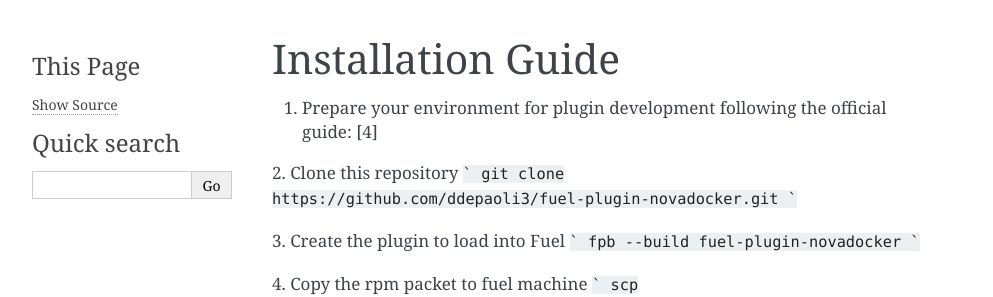
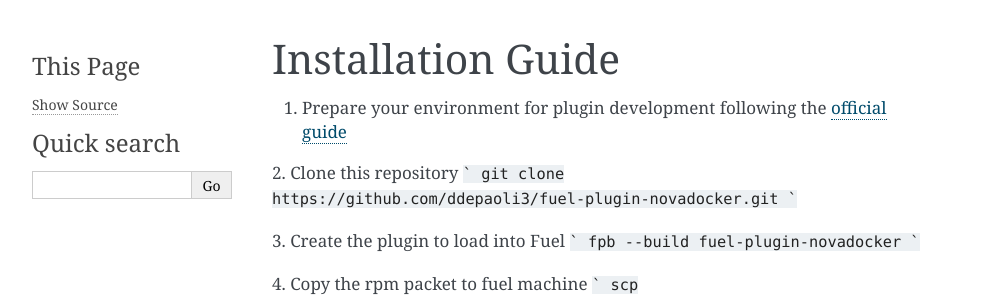
Before and after one commit to alincalinciuc/fuel-plugin-novadocker, a Sphinx documentation site: the page built from doc/source/content/installation.rst, in a window 1280 px wide. Shown: the top 297 px of the page, without its empty margins (148-1141 px from the left). Built offline with Sphinx 7.4.7, drawn with Linux system fonts in a browser that asks for light colours.

Commit message:
Update doc

````diff
--- a/doc/source/content/installation.rst
+++ b/doc/source/content/installation.rst
@@ -1,6 +1,7 @@
 Installation Guide
 ==================
-1. Prepare your environment for plugin development following the official guide: [4]
+
+1. Prepare your environment for plugin development following the `official guide <https://wiki.openstack.org/wiki/Fuel/Plugins#Preparing_an_environment_for_plugin_development>`_
 
 2. Clone this repository
 ```
````
